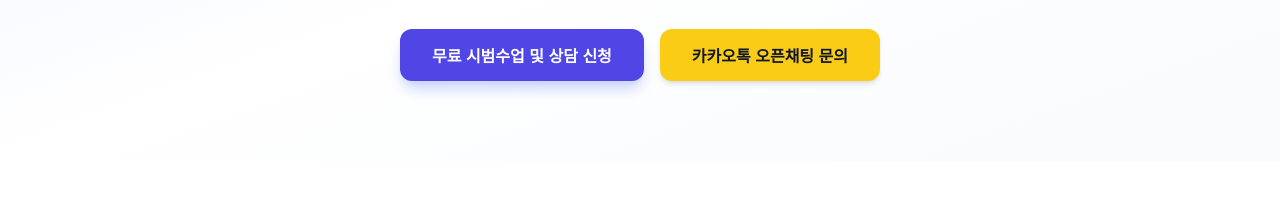
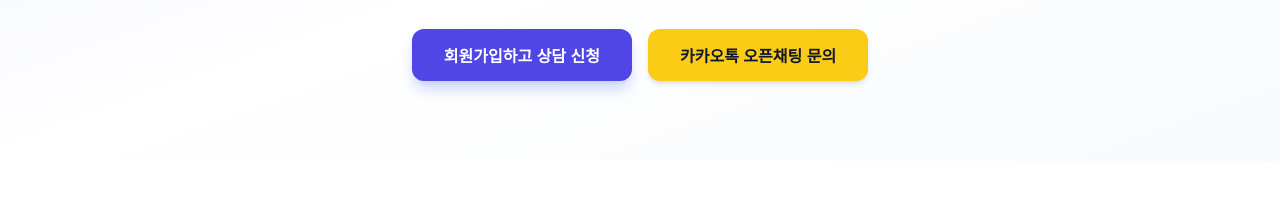
Before and after one commit to cjddl8161-cloud/project-test, a website: page index.html in a window 1280 px wide. Shown: the part 372-576 px from the top of the page. Drawn offline with nearby package versions, Linux system fonts and the light colour scheme.

Commit message:
Auto sync: 2026-08-04 20:45

```diff
--- a/index.html
+++ b/index.html
@@ -67,7 +67,7 @@
                 학생 개개인의 성향과 수준에 맞춘 최적의 커리큘럼을 제공합니다.
             </p>
             <div class="flex flex-col sm:flex-row justify-center gap-4">
-                <a href="#contact" class="bg-indigo-600 text-white px-8 py-3.5 rounded-xl text-base font-semibold shadow-lg shadow-indigo-200 dark:shadow-indigo-900/40 hover:bg-indigo-700 transition">무료 시범수업 및 상담 신청</a>
+                <a href="#signup" class="bg-indigo-600 text-white px-8 py-3.5 rounded-xl text-base font-semibold shadow-lg shadow-indigo-200 dark:shadow-indigo-900/40 hover:bg-indigo-700 transition">회원가입하고 상담 신청</a>
                 <a href="https://open.kakao.com/o/YOUR_KAKAO_LINK" target="_blank" class="bg-yellow-400 text-slate-900 px-8 py-3.5 rounded-xl text-base font-semibold shadow-md hover:bg-yellow-500 transition">카카오톡 오픈채팅 문의</a>
             </div>
         </div>
```
